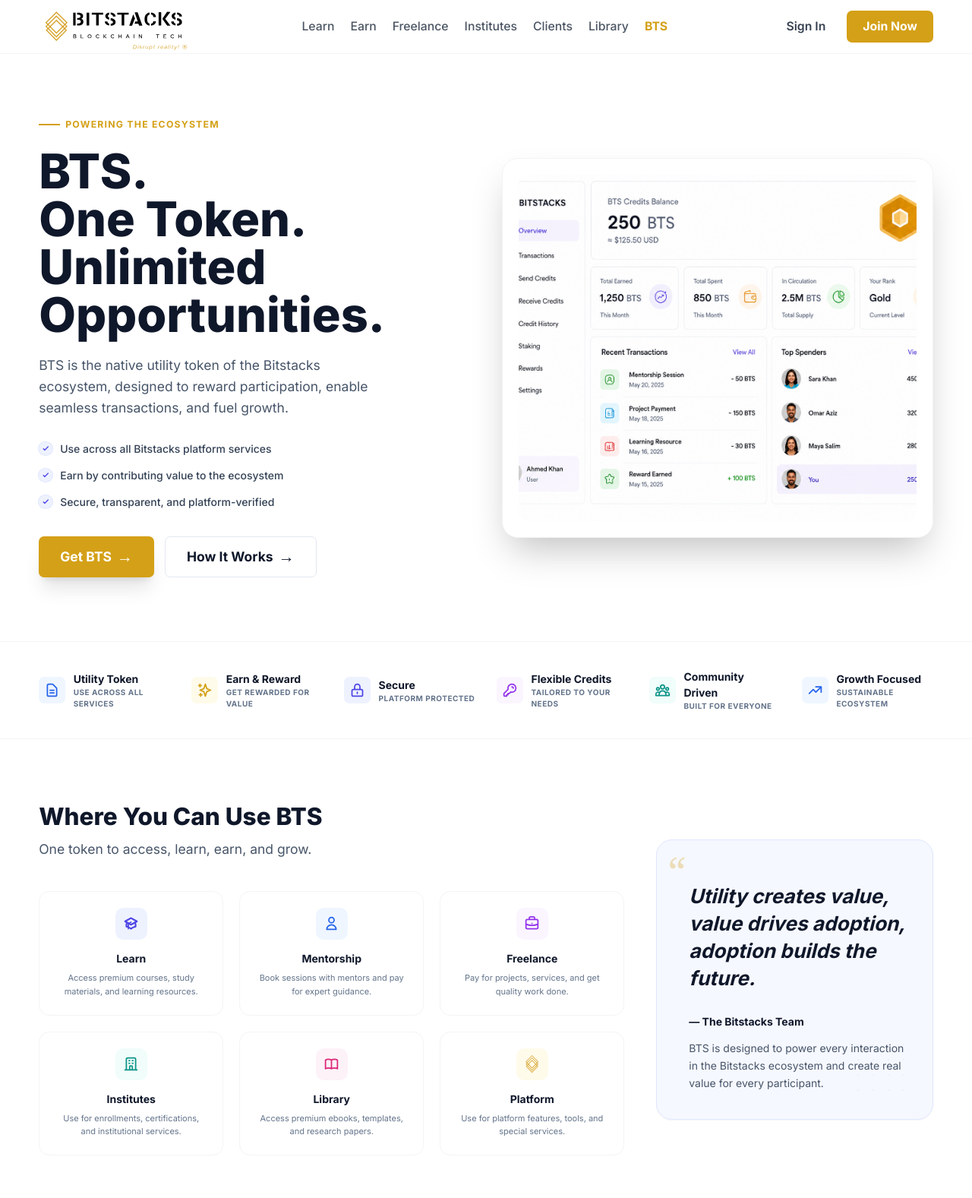
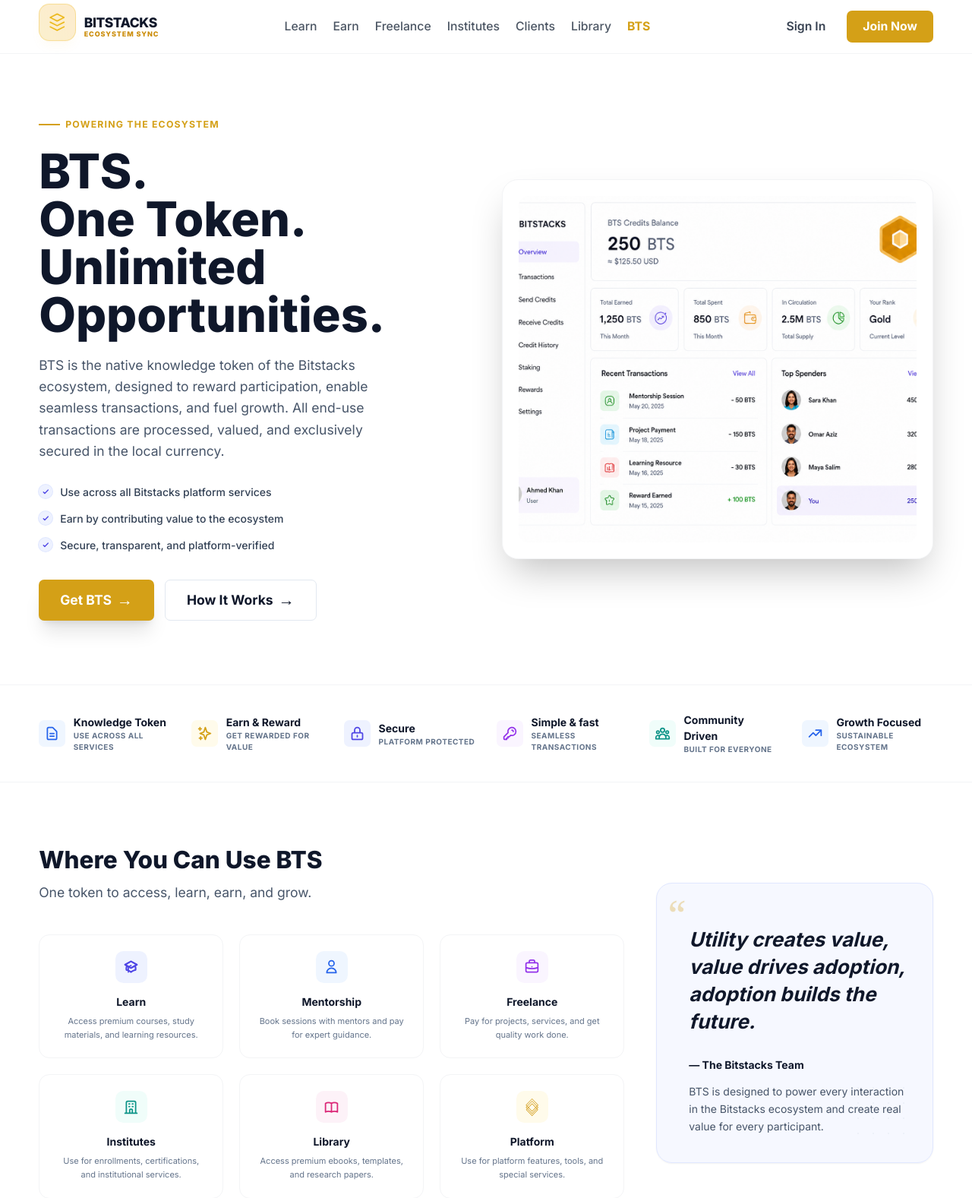
Before and after one commit to saberchch/BitStack_Landing_Pages, a Flask app: page /token in a window 1280 px wide. Shown: the top 1577 px of the page at 76% size. Run offline with Flask 3, Linux system fonts and the light colour scheme; some libraries are stand-ins or nearby versions.

Commit message:
update list of partner and logo

```diff
--- a/templates/footer.html
+++ b/templates/footer.html
@@ -1,10 +1,11 @@
+{% from 'logo.html' import render_logo %}
 <footer class="bg-bts-navy text-white pt-20 pb-10 mt-auto">
     <div class="container-wide">
         <div class="grid grid-cols-1 lg:grid-cols-12 gap-12 mb-20">
             <!-- Brand Info -->
             <div class="lg:col-span-3">
-                <div class="flex items-center gap-2 mb-6" data-purpose="footer-logo">
-                    <img src="{{ url_for('static', filename='img/logo-white.svg') }}" alt="Bitstacks" class="h-20">
+                <div class="mb-6" data-purpose="footer-logo">
+                    {{ render_logo(theme='dark', size='md') }}
                 </div>
                 <p class="text-slate-400 text-lg mb-8 leading-relaxed max-w-xs">
                     Institutes • Mentors • Freelance Projects • Resources
--- a/templates/header.html
+++ b/templates/header.html
@@ -1,8 +1,9 @@
+{% from 'logo.html' import render_logo %}
 <header class="sticky top-0 z-50 bg-white border-b border-gray-100">
     <nav class="container-wide h-20 flex items-center justify-between">
         <!-- Logo -->
-        <a href="/" class="flex items-center gap-2" data-purpose="logo">
-            <img src="{{ url_for('static', filename='img/logo.svg') }}" alt="Bitstacks" class="h-16 lg:h-20">
+        <a href="/" class="flex items-center gap-3" data-purpose="logo">
+            {{ render_logo(theme='light', size='md') }}
         </a>
         <!-- Navigation Links -->
         <div class="hidden lg:flex items-center gap-6 text-lg font-medium text-gray-600">
--- a/templates/join.html
+++ b/templates/join.html
@@ -49,8 +49,9 @@
 
         <!-- Logo Header -->
         <div class="flex flex-col items-center mb-5">
-            <a href="/" class="mb-3 transform hover:scale-105 transition-transform duration-300">
-                <img src="{{ url_for('static', filename='img/logo.svg') }}" alt="Bitstacks" class="h-14">
+            {% from 'logo.html' import render_logo %}
+            <a href="/" class="flex items-center gap-3 mb-3 transform hover:scale-105 transition-transform duration-300">
+                {{ render_logo(theme='light', size='md') }}
             </a>
             <h1 class="text-2xl font-extrabold text-slate-900 tracking-tight text-center">Create Account</h1>
             <p class="text-slate-500 text-xs mt-1 text-center">Choose your role and set up your credentials</p>
--- /dev/null
+++ b/templates/logo.html
@@ -0,0 +1,18 @@
+{% macro render_logo(theme='light', size='md') %}
+<div class="flex items-center gap-3">
+    <!-- Logo Icon -->
+    <div class="relative flex items-center justify-center {% if size == 'lg' %}w-20 h-20{% else %}w-14 h-14{% endif %} bg-gradient-to-tr from-yellow-500/20 to-amber-500/20 rounded-2xl border border-yellow-500/30 shadow-lg shadow-yellow-500/5 animate-bounce">
+        <svg fill="none" class="{% if size == 'lg' %}w-10 h-10{% else %}w-7 h-7{% endif %} {% if theme == 'dark' %}text-yellow-400{% else %}text-yellow-500{% endif %}" viewBox="0 0 32 32" xmlns="http://www.w3.org/2000/svg">
+            <path d="M16 2L4 8L16 14L28 8L16 2Z" stroke="currentColor" stroke-linecap="round" stroke-linejoin="round" stroke-width="2"></path>
+            <path d="M4 16L16 22L28 16" stroke="currentColor" stroke-linecap="round" stroke-linejoin="round" stroke-width="2"></path>
+            <path d="M4 24L16 30L28 24" stroke="currentColor" stroke-linecap="round" stroke-linejoin="round" stroke-width="2"></path>
+        </svg>
+    </div>
+
+    <!-- Text Branding -->
+    <div class="space-y-0.5 text-left">
+        <h1 class="{% if size == 'lg' %}text-2xl{% else %}text-xl{% endif %} font-black tracking-tight {% if theme == 'dark' %}text-white{% else %}text-slate-900{% endif %} leading-none">BITSTACKS</h1>
+        <p class="{% if size == 'lg' %}text-[10px]{% else %}text-[9px]{% endif %} uppercase tracking-widest {% if theme == 'dark' %}text-yellow-500{% else %}text-yellow-600{% endif %} font-extrabold leading-none">Ecosystem Sync</p>
+    </div>
+</div>
+{% endmacro %}
--- a/templates/token.html
+++ b/templates/token.html
@@ -15,8 +15,10 @@
                     BTS.<br />One Token.<br />Unlimited Opportunities.
                 </h1>
                 <p class="text-slate-600 text-xl mb-8 max-w-lg leading-relaxed">
-                    BTS is the native utility token of the Bitstacks ecosystem, designed to reward
-                    participation, enable seamless transactions, and fuel growth.
+                    BTS is the native knowledge token of the Bitstacks ecosystem, designed to reward
+                    participation, enable seamless transactions, and fuel growth. All end-use transactions are
+                    processed,
+                    valued, and exclusively secured in the local currency.
                 </p>
                 <ul class="space-y-4 mb-10">
                     <li class="flex items-center gap-3 font-medium text-slate-700">
@@ -49,6 +51,7 @@
                         </span>
                         Secure, transparent, and platform-verified
                     </li>
+
                 </ul>
                 <div class="flex flex-wrap gap-4">
                     <button
@@ -85,7 +88,7 @@
                     </svg>
                 </div>
                 <div>
-                    <div class="text-base font-bold text-slate-900">Utility Token</div>
+                    <div class="text-base font-bold text-slate-900">Knowledge Token</div>
                     <div class="text-[10px] text-slate-500 uppercase tracking-wider font-bold">Use across all services
                     </div>
                 </div>
@@ -126,8 +129,8 @@
                     </svg>
                 </div>
                 <div>
-                    <div class="text-base font-bold text-slate-900">Flexible Credits</div>
-                    <div class="text-[10px] text-slate-500 uppercase tracking-wider font-bold">Tailored to your needs
+                    <div class="text-base font-bold text-slate-900">Simple &amp; fast</div>
+                    <div class="text-[10px] text-slate-500 uppercase tracking-wider font-bold">Seamless Transactions
                     </div>
                 </div>
             </div>
@@ -314,7 +317,7 @@
                     </div>
                     <h4 class="font-bold text-xl text-slate-900 mb-2">Earn BTS</h4>
                     <p class="text-base text-slate-500 leading-relaxed px-4">Earn by learning, teaching, completing
-                        projects, and contributing.</p>
+                        projects, and contributing, or Top-up your account with local currency.</p>
                 </div>
                 <!-- Step 2 -->
                 <div class="flex flex-col items-center text-center relative z-10 w-full">
@@ -328,7 +331,7 @@
                             class="absolute -top-1 -right-1 w-8 h-8 bg-bts-gold text-white rounded-full text-base flex items-center justify-center font-bold border-4 border-bts-light-gray shadow-md">2</span>
                     </div>
                     <h4 class="font-bold text-xl text-slate-900 mb-2">Use BTS</h4>
-                    <p class="text-base text-slate-500 leading-relaxed px-4">Use credits to access services, pay for
+                    <p class="text-base text-slate-500 leading-relaxed px-4">Use tokens to access services, pay for
                         sessions, resources, and more.</p>
                 </div>
                 <!-- Step 3 -->
@@ -431,8 +434,8 @@
                         <img src="{{ url_for('static', filename='img/favicon.svg') }}"
                             class="w-full h-full object-contain opacity-80" alt="BTS Token" />
                     </div>
-                    <h5 class="font-bold text-slate-900 text-base mb-2">Flexible Credits</h5>
-                    <p class="text-sm text-slate-500 leading-relaxed">Credits are managed to sustain long-term value
+                    <h5 class="font-bold text-slate-900 text-base mb-2">Flexible tokens</h5>
+                    <p class="text-sm text-slate-500 leading-relaxed">tokens are managed to sustain long-term value
                         for every participant.</p>
                 </div>
                 <!-- Benefit 5 -->
```
Also changed, not shown: static/FAQs/FAQs.json (+6 -6 lines), templates/index.html (+12 -1 lines), templates/institutes.html (+104 -48 lines), templates/signin.html (+14 -2 lines).
